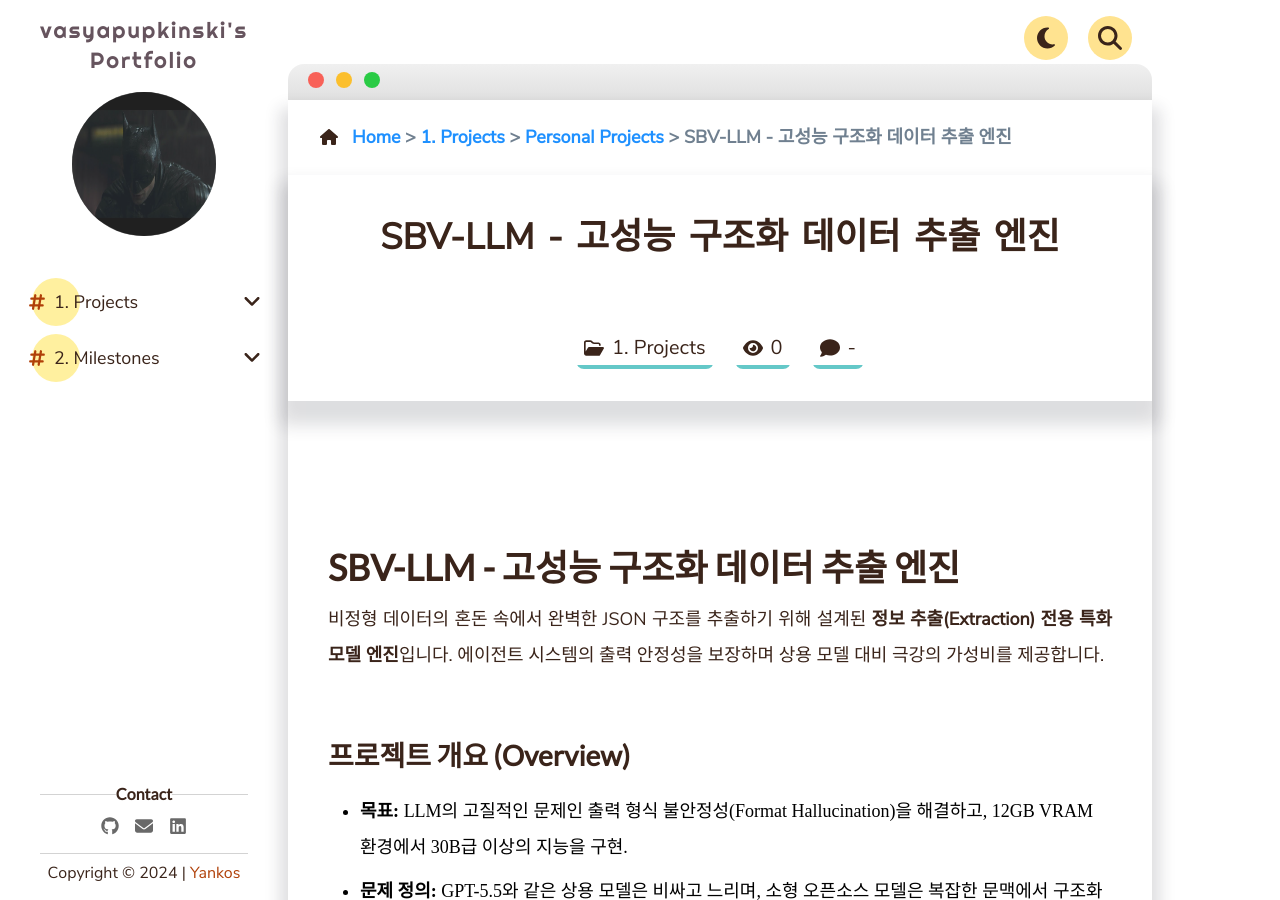
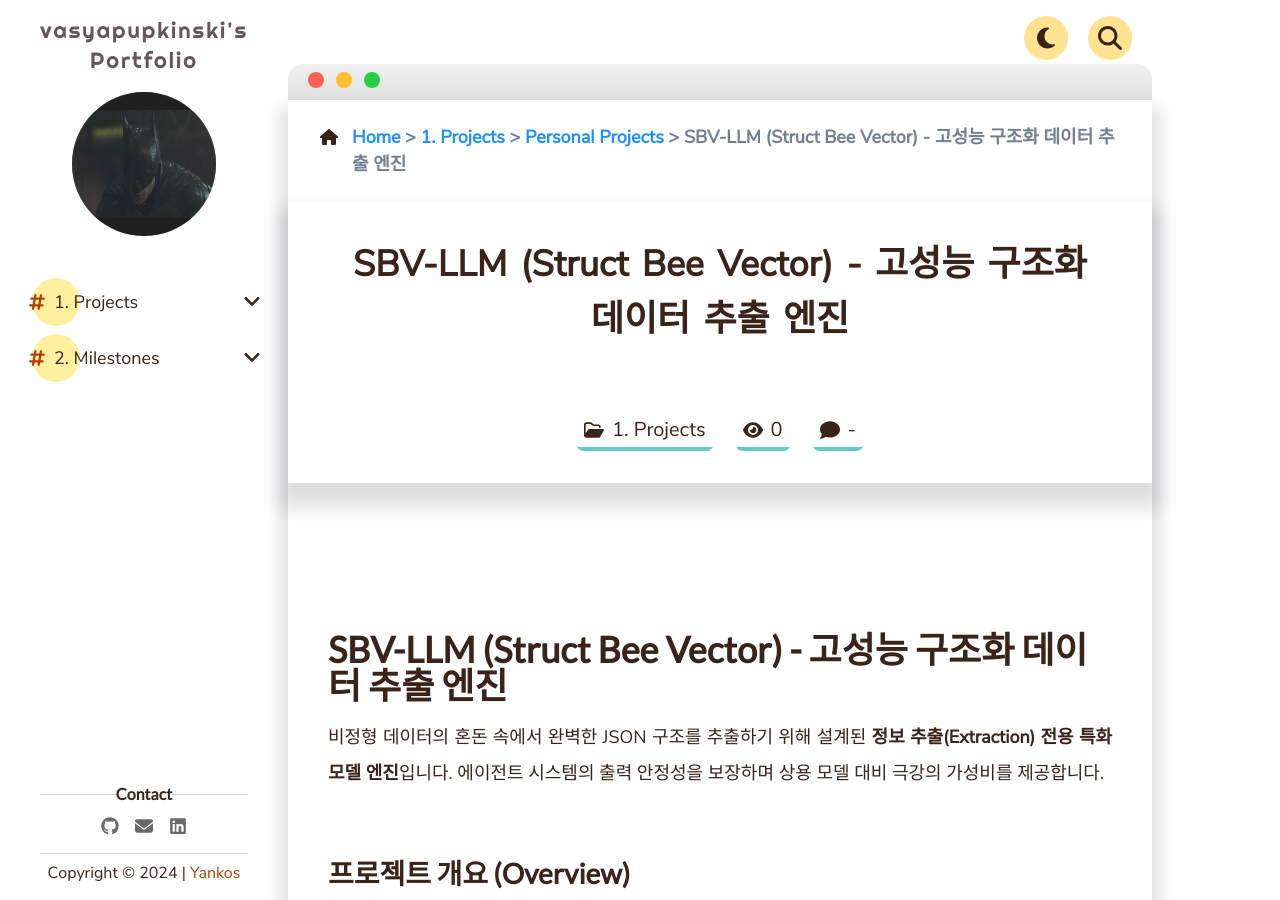
Before and after one commit to vasyapupkinski/vasyapupkinski.github.io, a Jekyll site: the page built from _pages/1. Projects/Personal Projects/sbv-llm-json-extractor.md, in a window 1280 px wide and 900 px high. Built offline with Jekyll 4.4.1, drawn with Linux system fonts in a browser that asks for light colours; comment, search, counter and statistics services are not loaded.

Commit message:
docs: Append Struct Bee Vector full name to SBV-LLM

```diff
--- a/_pages/1. Projects/Personal Projects/sbv-llm-json-extractor.md
+++ b/_pages/1. Projects/Personal Projects/sbv-llm-json-extractor.md
@@ -1,13 +1,13 @@
 ---
 layout: page
-title: "SBV-LLM - 고성능 구조화 데이터 추출 엔진"
+title: "SBV-LLM (Struct Bee Vector) - 고성능 구조화 데이터 추출 엔진"
 category: "1. Projects / Personal Projects"
 status: "In Progress"
 order: 5
 date: 2026-05-11
 ---
 
-# SBV-LLM - 고성능 구조화 데이터 추출 엔진
+# SBV-LLM (Struct Bee Vector) - 고성능 구조화 데이터 추출 엔진
 
 비정형 데이터의 혼돈 속에서 완벽한 JSON 구조를 추출하기 위해 설계된 **정보 추출(Extraction) 전용 특화 모델 엔진**입니다. 에이전트 시스템의 출력 안정성을 보장하며 상용 모델 대비 극강의 가성비를 제공합니다.
 
```
